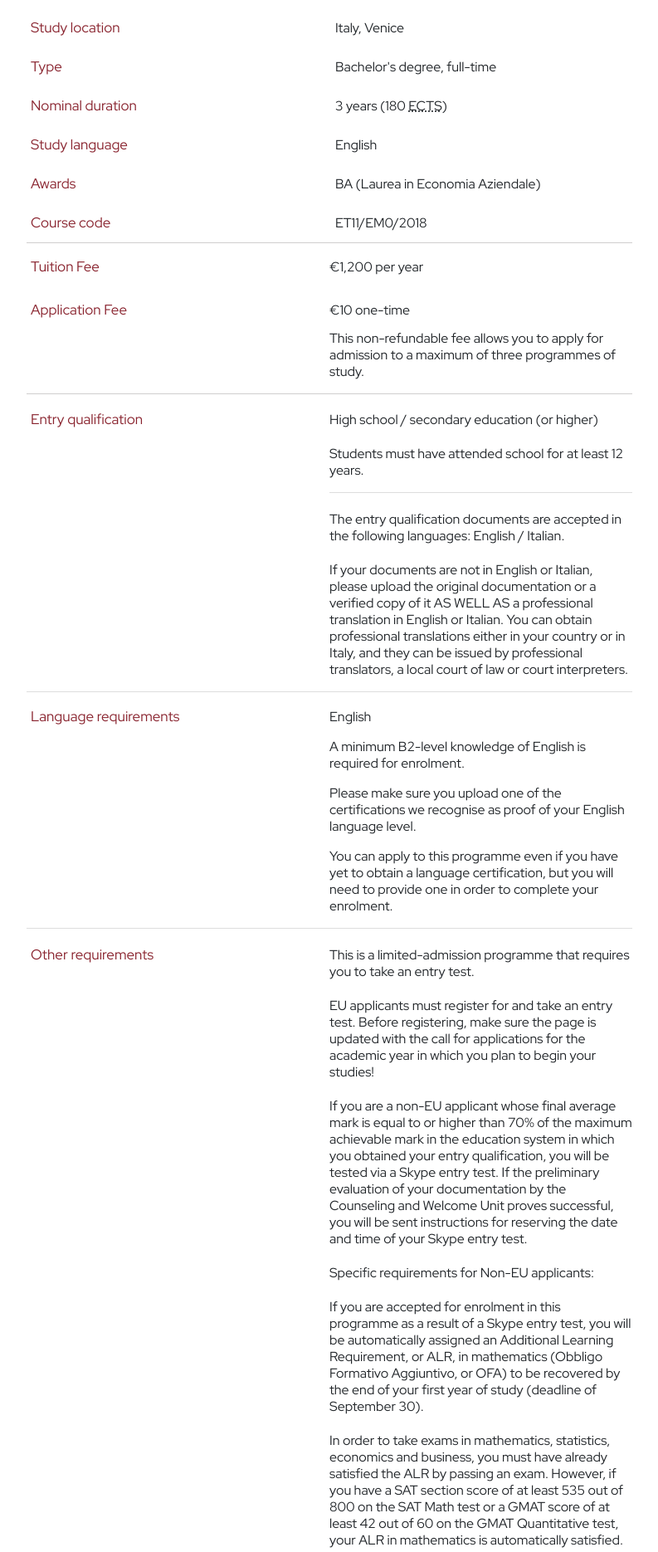
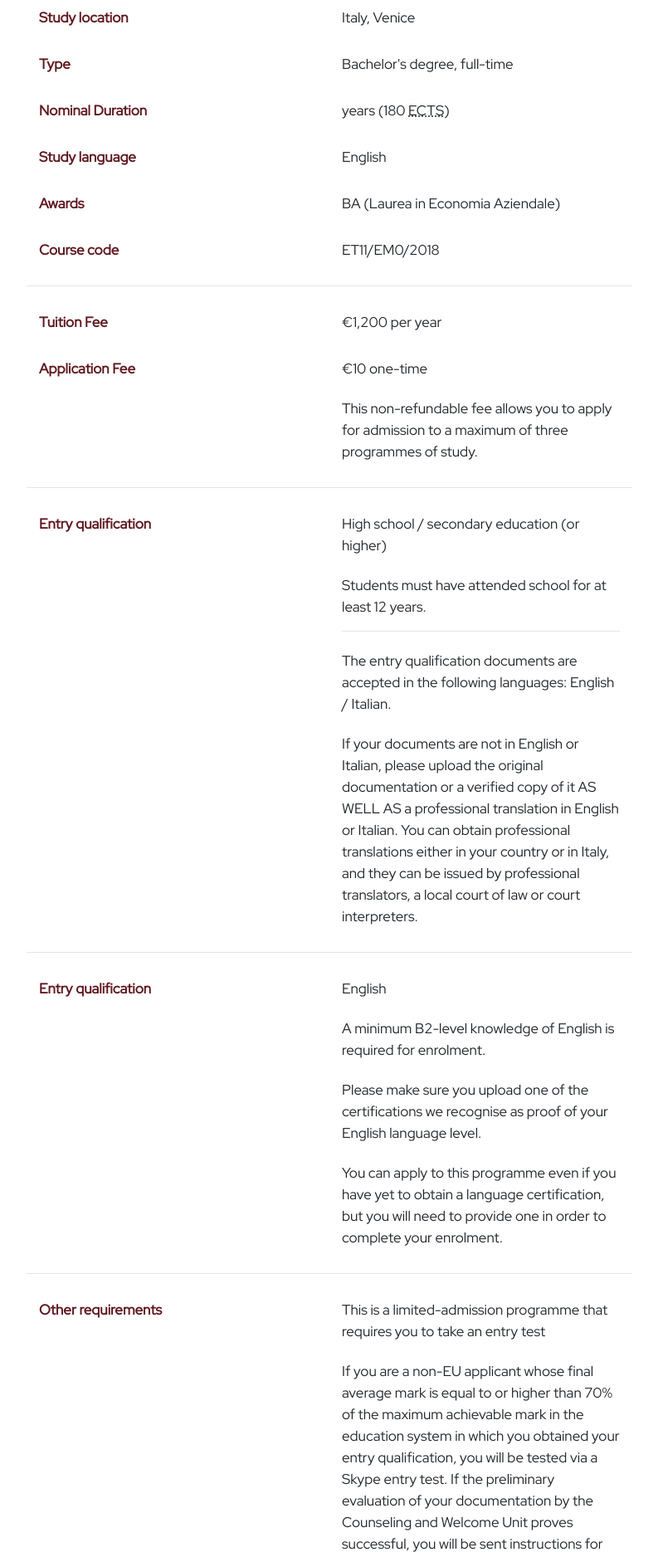
Before and after one commit to Lala-del/italia-edu, a plain HTML site: page about-faculty.html in a window 1280 px wide. Shown: the part 1160-3030 px from the top of the page at 83% size, without its empty margins (53-846 px from the left). Drawn offline with nearby package versions, Linux system fonts and the light colour scheme.

Commit message:
first commit

```diff
--- a/about-faculty.html
+++ b/about-faculty.html
@@ -116,163 +116,178 @@
                             </div>
                         </div>
                     </div>
-                    <div class="uni-table">
-                        <table class="table-inner">
-                          <tbody>
-                            <tr>
-                               <th class="side">Study location</th>
-                               <td>Italy, Venice</td>
-                            </tr>
-                             <tr>
-                                <th class="side">Type</th>
-                                <td>Bachelor's degree, full-time</td>
-                            </tr>
-                            <tr>
-                                <th class="side">Nominal duration</th>
-                                <td>3 years (180 <abbr title="European Credit Transfer and Accumulation System" class="titled">ECTS</abbr>)</td>
-                            </tr>
-                            <tr>
-                                <th class="side">Study language</th>
-                                <td>English</td>
-                            </tr>
-                            <tr>
-                                <th class="side">Awards</th>
-                                <td>BA (Laurea in Economia Aziendale)</td>
-                            </tr>
-                            <tr>
-                                <th class="side">Course code</th>
-                                <td>ET11/EM0/2018</td>
-                            </tr>
-                          </tbody>
-                        </table>
-                        <table class="table-inner-two">
-                          <tbody>
-                            <tr>
-                               <th class="side-two">Tuition Fee</th>
-                               <td>
-                                <span>
-                                   €1,200 per year
-                                </span>
-                               </td>
-                            </tr>
-                             <tr>
-                                <th class="side-two">Application Fee</th>
-                                <td>
-                                    <span>
-                                        €10 one-time
-                                    </span>
-                                    <br>
-                                    <p>This non-refundable fee allows you to apply for admission to a maximum of three programmes of study.</p>
-                                </td>
-                            </tr>
-                          </tbody>
-                        </table>
-                        <table class="table-inner-three">
-                          <tbody>
-                            <tr>
-                               <th class="side-three">Entry qualification</th>
-                               <td>
-                                <p>
-                                   <strong>
-                                     High school / secondary education (or higher)
-                                   </strong>
-                                </p>
-                                <p>
-                                 Students must have attended school for at least 12 years.
-                                </p>
-                                <div class="divider"></div>
-                                 <p>
-                                   <strong>
-                                    The entry qualification documents are accepted in the following languages: English / Italian.
-                                   </strong>
-                                </p>
-                                <p>
-                                If your documents are not in English or Italian, please upload the original documentation or a verified copy of it AS WELL AS a professional translation in English or Italian. You can obtain professional translations either in your country or in Italy, and they can be issued by professional translators, a local court of law or court interpreters.
-                                </p>
-                               </td>
-                            </tr>
-                          </tbody>
-                        </table>
-                        <div class="divider"></div>
-                        <table class="table-inner-four">
-                          <tbody>
-                            <tr>
-                               <th class="side-three">Language requirements</th>
-                               <td>
-                                <p>
-                                   <strong>
-                                     English
-                                   </strong>
-                                </p>
-                                 <p>
-                                   <strong>
-                                    A minimum B2-level knowledge of English is required for enrolment.
-                                   </strong>
-                                </p>
-                                <p>
-                                   Please make sure you upload one of the certifications we recognise as proof of your English language level.
-                                </p>
-                                <p>
-                                  You can apply to this programme even if you have yet to obtain a language certification, but you will need to provide one in order to complete your enrolment.
-                                </p>
-
-                               </td>
-                            </tr>
-                          </tbody>
-                        </table>
-                       <div class="divider"></div>
-                         <table class="table-inner-five">
-                          <tbody>
-                            <tr>
-                               <th class="side-three">Other requirements</th>
-                               <td>
-                                <p>
-                                   <strong>
-                                    This is a limited-admission programme that requires you to take an entry test.
-                                   </strong>
-                                </p>
-                                 <p>
-                                    EU applicants must register for and take an entry test. Before registering, make sure the page is updated with the call for applications for the academic year in which you plan to begin your studies!
-                                </p>
-                                <p>
-                                  If you are a non-EU applicant whose final average mark is equal to or higher than 70% of the maximum achievable mark in the education system in which you obtained your entry qualification, you will be tested via a Skype entry test. If the preliminary evaluation of your documentation by the Counseling and Welcome Unit proves successful, you will be sent instructions for reserving the date and time of your Skype entry test.
-                                </p>
-                                <p>
-                                   <strong>
-                                    Specific requirements for Non-EU applicants:
-                                   </strong>
-                                </p>
-                                <p>
-                                  If you are accepted for enrolment in this programme as a result of a Skype entry test, you will be automatically assigned an Additional Learning Requirement, or ALR, in mathematics (Obbligo Formativo Aggiuntivo, or OFA) to be recovered by the end of your first year of study (deadline of September 30).
-                                </p>
-                                <p>
-                                In order to take exams in mathematics, statistics, economics and business, you must have already satisfied the ALR by passing an exam. However, if you have a SAT section score of at least 535 out of 800 on the SAT Math test or a GMAT score of at least 42 out of 60 on the GMAT Quantitative test, your ALR in mathematics is automatically satisfied.
-                                </p>
-                               </td>
-                            </tr>
-                          </tbody>
-                        </table>
-
+					<div class="row study-row">
+						<div class="col-lg-6 col-12">
+							<div class="study-side">
+								<p>Study location</p>
 							</div>
-                    <div class ="overview">
-                        <h2>
-                          Overview
-                        </h2>
-                        <p>
-                            Do you want a career in management that involves working at a commercial or financial institution?
-                            This programme equips you with the skill set you need for administration and business management, organisation and staff management, the marketing sector, and the finance and financial mediation sectors.
-                        </p>
-                        <p>
-                        The Business Administration and Management, which is entirely taught in English, ensures that your degree is international in nature, with its students coming from around the world. And since what happens after you graduate is of prime importance, the programme gets your career off to the right start by including a professional internship that can be carried out either in Italy or abroad.
+						</div>
+						<div class="col-lg-6 col-12">
+							<div class="study-info">
+								<p>Italy, Venice
 								</p>
 							</div>
-                    <div class="opportunity">
-                        <h2>
-                          Career opportunities
-                        </h2>
-                        <p>
-                           As a graduate, you will be ready for employment as a manager or consultant in business, banking, finance, industrial or insurance companies, and enterprises around the world. Career fields include, but are not limited to:
-                        </p>
+						</div>
+					</div>
+					<div class="row study-row">
+						<div class="col-lg-6 col-12">
+							<div class="study-side">
+								<p>Type</p>
+							</div>
+						</div>
+						<div class="col-lg-6 col-12">
+							<div class="study-info">
+								<p>	Bachelor's degree, full-time</p>
+							</div>
+						</div>
+					</div>
+					<div class="row study-row">
+						<div class="col-lg-6 col-12">
+							<div class="study-side">
+								<p>Nominal Duration</p>
+							</div>
+						</div>
+						<div class="col-lg-6 col-12">
+							<div class="study-info">
+								<p> years (180 <abbr title="European Credit Transfer and Accumulation System" class="titled">ECTS</abbr>)</p>
+							</div>
+						</div>
+					</div>
+					<div class="row study-row">
+						<div class="col-lg-6 col-12">
+							<div class="study-side">
+								<p>Study language</p>
+							</div>
+						</div>
+						<div class="col-lg-6 col-12">
+							<div class="study-info">
+								<p>English</p>
+							</div>
+						</div>
+					</div>
+					<div class="row study-row">
+						<div class="col-lg-6 col-12">
+							<div class="study-side">
+								<p>Awards</p>
+							</div>
+						</div>
+						<div class="col-lg-6 col-12">
+							<div class="study-info">
+								<p>BA (Laurea in Economia Aziendale)</p>
+							</div>
+						</div>
+					</div>
+					<div class="row study-row">
+						<div class="col-lg-6 col-12">
+							<div class="study-side">
+								<p>Course code</p>
+							</div>
+						</div>
+						<div class="col-lg-6 col-12">
+							<div class="study-info">
+								<p>	ET11/EM0/2018</p>
+							</div>
+						</div>
+					</div>
+					<hr>
+					<div class="row study-row">
+						<div class="col-lg-6 col-12">
+							<div class="study-side">
+								<p>Tuition Fee</p>
+							</div>
+						</div>
+						<div class="col-lg-6 col-12">
+							<div class="study-info">
+								<p>€1,200 per year</p>
+							</div>
+						</div>
+					</div>
+					<div class="row study-row">
+						<div class="col-lg-6 col-12">
+							<div class="study-side">
+								<p>Application Fee</p>
+							</div>
+						</div>
+						<div class="col-lg-6 col-12">
+							<div class="study-info">
+								<p>€10 one-time</p>
+								<p class="secondary">	This non-refundable fee allows you to apply for admission to a maximum of three programmes of study.</p>
+							</div>
+						</div>
+					</div>
+					<hr>
+					<div class="row study-row">
+						<div class="col-lg-6 col-12">
+							<div class="study-side">
+								<p>Entry qualification</p>
+							</div>
+						</div>
+						<div class="col-lg-6 col-12">
+							<div class="study-info">
+								<p>High school / secondary education (or higher)</p>
+								<p class="secondary">Students must have attended school for at least 12 years.</p>
+								<hr>
+								<p class="secondary">The entry qualification documents are accepted in the following languages: English / Italian.</p>
+								<p class="secondary">If your documents are not in English or Italian, please upload the original documentation or a verified copy of it AS WELL AS a professional translation in English or Italian. You can obtain professional translations either in your country or in Italy, and they can be issued by professional translators, a local court of law or court interpreters.</p>
+							</div>
+						</div>
+					</div>
+					<hr>
+					<div class="row study-row">
+						<div class="col-lg-6 col-12">
+							<div class="study-side">
+								<p>Entry qualification</p>
+							</div>
+						</div>
+						<div class="col-lg-6 col-12">
+							<div class="study-info">
+								<p >English</p>
+								<p class="secondary">A minimum B2-level knowledge of English is required for enrolment.</p>
+								<p class="secondary">Please make sure you upload one of the certifications we recognise as proof of your English language level.</p>
+								<p class="secondary">You can apply to this programme even if you have yet to obtain a language certification, but you will need to provide one in order to complete your enrolment.</p>
+							</div>
+						</div>
+					</div>
+					<hr>
+					<div class="row study-row">
+						<div class="col-lg-6 col-12">
+							<div class="study-side">
+								<p>Other requirements</p>
+							</div>
+						</div>
+						<div class="col-lg-6 col-12">
+							<div class="study-info">
+								<p >This is a limited-admission programme that requires you to take an entry test</p>
+								<p class="secondary">If you are a non-EU applicant whose final average mark is equal to or higher than 70% of the maximum achievable mark in the education system in which you obtained your entry qualification, you will be tested via a Skype entry test. If the preliminary evaluation of your documentation by the Counseling and Welcome Unit proves successful, you will be sent instructions for reserving the date and time of your Skype entry test.</p>
+								<p class="secondary">Specific requirements for Non-EU applicants:</p>
+								<p class="secondary">If you are accepted for enrolment in this programme as a result of a Skype entry test, you will be automatically assigned an Additional Learning Requirement, or ALR, in mathematics (Obbligo Formativo Aggiuntivo, or OFA) to be recovered by the end of your first year of study (deadline of September 30).</p>
+								<p class="secondary">In order to take exams in mathematics, statistics, economics and business, you must have already satisfied the ALR by passing an exam. However, if you have a SAT section score of at least 535 out of 800 on the SAT Math test or a GMAT score of at least 42 out of 60 on the GMAT Quantitative test, your ALR in mathematics is automatically satisfied.</p>
+							</div>
+						</div>
+					</div>
+					<hr>
+					<div class="row study-row">
+						<div class="col-12">
+							<div class="study-side">
+								<p>Overview</p>
+							</div>
+						</div>
+						<div class="col-12">
+							<div class="study-info">
+								<p class="secondary">Do you want a career in management that involves working at a commercial or financial institution? This programme equips you with the skill set you need for administration and business management, organisation and staff management, the marketing sector, and the finance and financial mediation sectors.</p>
+								<p class="secondary">The Business Administration and Management, which is entirely taught in English, ensures that your degree is international in nature, with its students coming from around the world. And since what happens after you graduate is of prime importance, the programme gets your career off to the right start by including a professional internship that can be carried out either in Italy or abroad.</p>
+							</div>
+						</div>
+					</div>
+					<div class="row study-row">
+						<div class="col-12">
+							<div class="study-side">
+								<p>Career opportunities</p>
+							</div>
+						</div>
+						<div class="col-12">
+							<div class="study-info opportunity">
+								<p class="secondary">As a graduate, you will be ready for employment as a manager or consultant in business, banking, finance, industrial or insurance companies, and enterprises around the world. Career fields include, but are not limited to:</p>
 								<ul>
 									<li>Management and supervision in the private sector</li>
 									<li>Human resource management</li>
@@ -283,6 +298,12 @@
 									<li>Sales and distribution</li><br>
 								</ul>
 							</div>
+						</div>
+					</div>
+
+
+
+
                 </div>
                 <div class="col-lg-4 col-md-6 col-12">
                     <div class="apply">
@@ -414,30 +435,6 @@
 	 </div>
 </footer>
 <!---/.Footer Section-->
-
-
-
-
-
-
-
-
-
-
-
-
-
-
-
-
-
-
-
-
-
-
-
-
     <script src="https://code.jquery.com/jquery-3.3.1.slim.min.js"></script>
 	<script src="https://cdnjs.cloudflare.com/ajax/libs/popper.js/1.14.3/umd/popper.min.js"></script>
 	<script src="https://stackpath.bootstrapcdn.com/bootstrap/4.1.3/js/bootstrap.min.js"></script>
--- a/css/university.css
+++ b/css/university.css
@@ -736,3 +736,33 @@ table  p {
   transform: rotate(-180deg);
   top: 0.55em;
 }
+
+.review-section .item {
+   margin-left: 15px;;
+}
+
+.review-section .item .text {
+    overflow: hidden;
+    display: -webkit-box;
+    -webkit-line-clamp: 3;
+    -webkit-box-orient: vertical;
+    height: 86px;
+  }
+
+  .study-row{
+      margin: 30px 0px;
+  }
+
+  .study-side p {
+      color:#5f171f;
+      font-size: 17px;
+      font-weight: bold;
+      line-height: 26px;
+  }
+  .study-info  {
+    font-size: 17px;
+    line-height: 26px;
+}
+  .study-info .secondary{
+    margin-top: 22px;
+  }
```
Also changed, not shown: css/responsive.css (+28 -0 lines), index.html (+1 -3 lines). Lines whose indentation alone changed are shown as unchanged.
